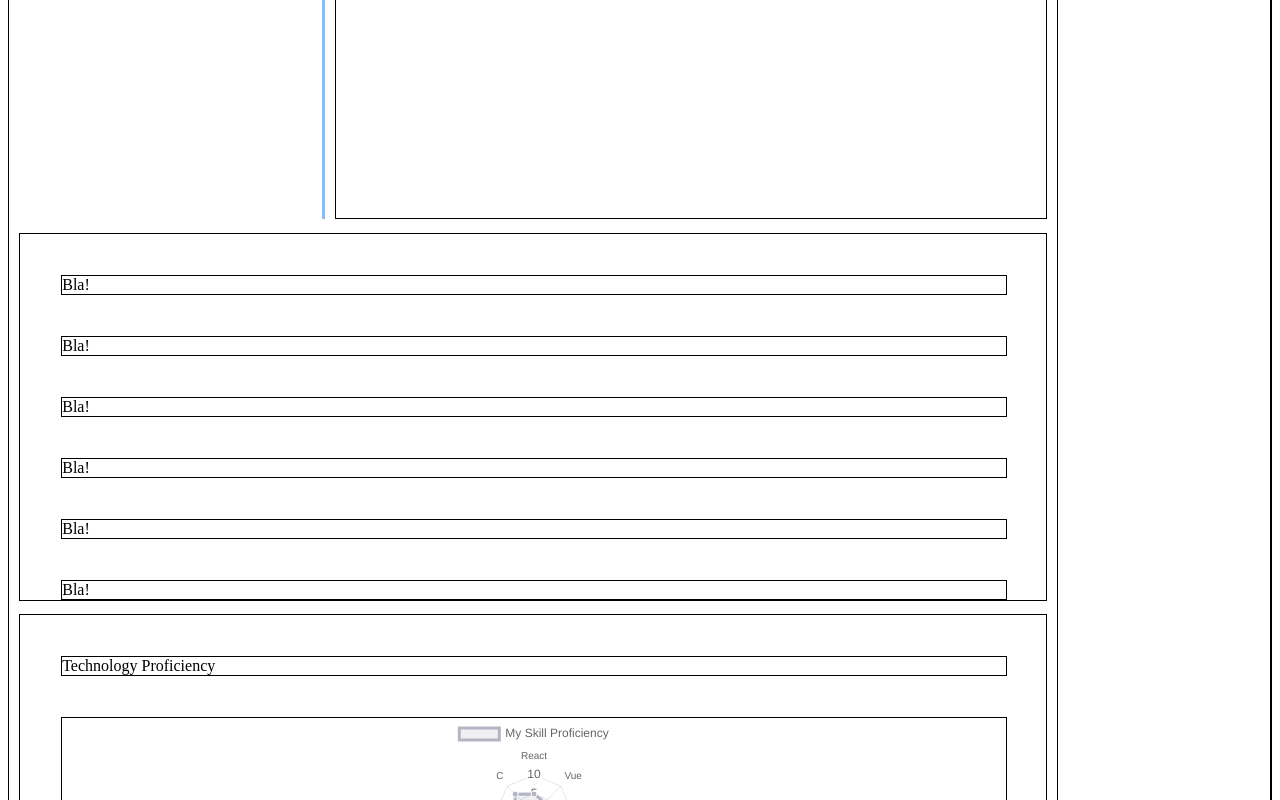
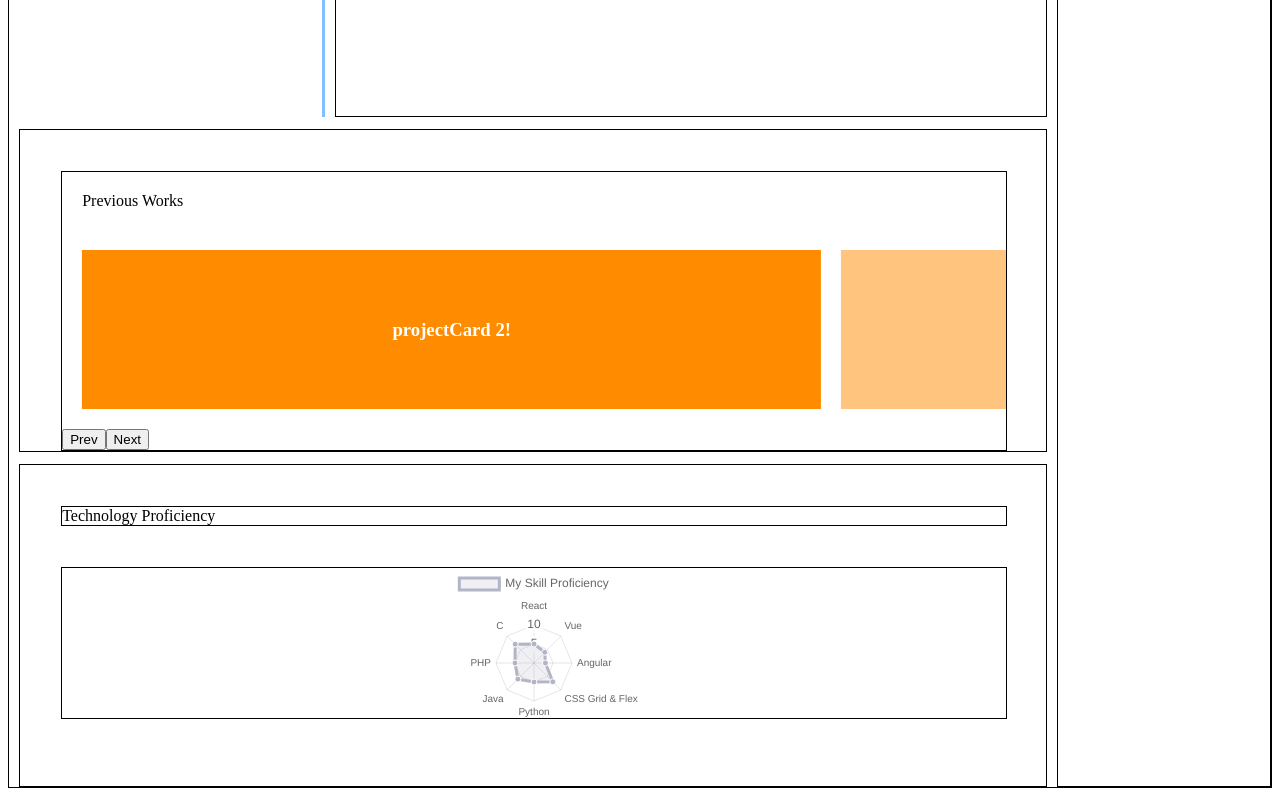
Before and after one commit to kaloyj/portfolio-gatsby, a Gatsby site: page / in a window 1280 px wide. Shown: the part 695-1495 px from the top of the page. Built offline with nearby package versions, Linux system fonts and the light colour scheme; Gatsby itself is replaced by a stand-in of ours.

Commit message:
added functioning carousel with template carousel from net

```diff
--- a/package.json
+++ b/package.json
@@ -16,11 +16,13 @@
     "gatsby-transformer-remark": "^2.2.5",
     "gatsby-transformer-sharp": "^2.1.13",
     "graphql": "^14.1.1",
+    "lodash": "^4.17.11",
     "prop-types": "^15.6.2",
     "react": "^16.7.0",
     "react-chartjs-2": "^2.7.4",
     "react-dom": "^16.7.0",
-    "react-helmet": "^5.2.0"
+    "react-helmet": "^5.2.0",
+    "styled-components": "^4.1.3"
   },
   "keywords": [
     "gatsby"
--- /dev/null
+++ b/src/components/Carousel/CarouselContainer.js
@@ -0,0 +1,23 @@
+import styled from "styled-components";
+const CarouselContainer = styled.div`
+  display: flex;
+  margin: 0 0 20px 20px;
+  transition: ${props => (props.sliding ? "none" : "transform 1s ease")};
+  transform: ${props => {
+    if (props.numSlides === 1) return "translateX(0%)";
+
+    if (props.numSlides === 2) {
+      if (!props.sliding && props.direction === "next")
+        return "translateX(calc(-80% + 30px))";
+      if (!props.sliding && props.direction === "prev") return "translateX(0%)";
+      if (props.direction === "prev") return "translateX(calc(-80% + 30px))";
+      return "translateX(0%)";
+    }
+
+    if (!props.sliding) return "translateX(calc(-80% - 20px))";
+    if (props.direction === "prev")
+      return "translateX(calc(2 * (-80% - 20px)))";
+    return "translateX(0%)";
+  }};
+`;
+export default CarouselContainer;
--- /dev/null
+++ b/src/components/Carousel/CarouselPage.js
@@ -0,0 +1,26 @@
+import React, { Component } from "react";
+import styled from "styled-components";
+
+import Carousel from "./DemoCarousel";
+
+const Item = styled.div`
+  background: darkorange;
+  text-align: center;
+  padding: 50px;
+  color: white;
+`;
+
+export default class CarouselPage extends Component {
+  render() {
+    return (
+      <div>
+        <Carousel title="Carousel">
+          {/* <Item>Item</Item>
+          <Item>Item</Item>
+          <Item>Item</Item>
+          <Item>Item</Item> */}
+        </Carousel>
+      </div>
+    );
+  }
+}
--- /dev/null
+++ b/src/components/Carousel/CarouselSlot.js
@@ -0,0 +1,14 @@
+import styled from "styled-components";
+const CarouselSlot = styled.div`
+  flex: 1 0 100%;
+  flex-basis: 80%;
+  margin-right: 20px;
+  order: ${props => props.order};
+  opacity: ${props => {
+    if (props.numSlides === 1) return 1;
+    if (props.numSlides === 2) return props.order === props.position ? 1 : 0.5;
+    return props.order === 1 ? 1 : 0.5;
+  }};
+  transition: opacity 1s ease;
+`;
+export default CarouselSlot;
--- /dev/null
+++ b/src/components/Carousel/DemoCarousel.js
@@ -0,0 +1,108 @@
+import React, { Children, cloneElement } from "react";
+import CarouselContainer from "./CarouselContainer";
+import Wrapper from "./Wrapper";
+import CarouselSlot from "./CarouselSlot";
+import Indicator from "./Indicator/Indicator";
+
+import styled from "styled-components";
+
+const TitleSection = styled.div`
+  margin: 20px;
+`;
+
+class DemoCarousel extends React.Component {
+  constructor(props) {
+    super(props);
+    this.state = {
+      position: 0,
+      direction: props.children.length === 2 ? "prev" : "next",
+      sliding: false
+    };
+  }
+
+  getOrder(itemIndex) {
+    const { position } = this.state;
+    const { children } = this.props;
+    const numItems = children.length;
+    if (numItems === 2) return itemIndex;
+    if (itemIndex - position < 0)
+      return numItems - Math.abs(itemIndex - position);
+    return itemIndex - position;
+  }
+
+  nextSlide = () => {
+    const { position } = this.state;
+    const { children } = this.props;
+    const numItems = children.length || 1;
+
+    if (numItems === 2 && position === 1) return;
+
+    this.doSliding("next", position === numItems - 1 ? 0 : position + 1);
+  };
+
+  prevSlide = () => {
+    const { position } = this.state;
+    const { children } = this.props;
+    const numItems = children.length || 1;
+
+    if (numItems === 2 && position === 0) return;
+
+    this.doSliding("prev", position === 0 ? numItems - 1 : position - 1);
+  };
+
+  doSliding = (direction, position) => {
+    this.setState({
+      sliding: true,
+      direction,
+      position
+    });
+    setTimeout(() => {
+      this.setState({
+        sliding: false
+      });
+    }, 50);
+  };
+
+  render() {
+    const { title, children } = this.props;
+    const childrenWithProps = Children.map(children, child =>
+      cloneElement(child, {
+        numSlides: children.length || 1
+      })
+    );
+
+    return (
+      <div>
+        <TitleSection>
+          <h2>{title}</h2>
+          <Indicator
+            length={childrenWithProps.length}
+            position={this.state.position}
+          />
+        </TitleSection>
+        <Wrapper>
+          <CarouselContainer
+            sliding={this.state.sliding}
+            direction={this.state.direction}
+            numSlides={childrenWithProps.length || 1}
+          >
+            {childrenWithProps.map((child, index) => (
+              <CarouselSlot
+                key={index}
+                order={this.getOrder(index)}
+                numSlides={childrenWithProps.length || 1}
+                position={this.state.position}
+              >
+                {child}
+              </CarouselSlot>
+            ))}
+          </CarouselContainer>
+        </Wrapper>
+        <button onClick={() => this.prevSlide()}>Prev</button>
+        <button onClick={() => this.nextSlide()}>Next</button>
+      </div>
+    );
+  }
+}
+
+export default DemoCarousel;
--- /dev/null
+++ b/src/components/Carousel/Indicator/Indicator.js
@@ -0,0 +1,31 @@
+import React, { Component } from "react";
+import styled from "styled-components";
+
+const Container = styled.div`
+  margin-bottom: 20px;
+  margin-top: -20px;
+`;
+
+const Pip = styled.span`
+  background: ${props => (props.isCurrent ? "darkorange" : "gainsboro")};
+  width: 60px;
+  height: 5px;
+  margin-right: 5px;
+  display: inline-block;
+  transition: background 0.5s ease;
+  cursor: pointer;
+`;
+
+class Indicator extends Component {
+  render() {
+    const { length, position } = this.props;
+    return (
+      <Container>
+        {Array.from({ length }, (pip, i) => (
+          <Pip key={i} isCurrent={i === position} />
+        ))}
+      </Container>
+    );
+  }
+}
+export default Indicator;
--- /dev/null
+++ b/src/components/Carousel/Wrapper.js
@@ -0,0 +1,6 @@
+import styled from "styled-components";
+const Wrapper = styled.div`
+  width: 100%;
+  overflow: hidden;
+`;
+export default Wrapper;
--- a/src/components/Grid/grid.js
+++ b/src/components/Grid/grid.js
@@ -5,6 +5,7 @@ import ContentColumn from "./content";
 import MenuColumn from "./menu";
 import ProjectsAndWorks from "./projectsAndWorks";
 import Proficiency from "./proficiency";
+import CarouselPage from "../Carousel/CarouselPage";
 
 const gridContainer = {
   display: "grid",
--- a/src/components/Grid/projectsAndWorks.js
+++ b/src/components/Grid/projectsAndWorks.js
@@ -1,4 +1,7 @@
 import React from "react";
+import ProjectCard from "../../templates/projectAndWorks/projectCard";
+import WorkCarousel from "../WorkCarousel";
+
 const worksParentStyle = {
   gridArea: "works",
   border: "1px solid black",
@@ -11,17 +14,21 @@ const col1 = {
   marginTop: "4%",
   marginLeft: "4%",
   flex: "0 0 92%",
-  border: "1px solid black"
+  border: "1px solid black",
+  display: "flex",
+  flexFlow: "row wrap"
 };
 
 const ProjectsAndWorks = () => (
   <div style={worksParentStyle}>
-    <div style={col1}>Bla!</div>
-    <div style={col1}>Bla!</div>
-    <div style={col1}>Bla!</div>
-    <div style={col1}>Bla!</div>
-    <div style={col1}>Bla!</div>
-    <div style={col1}>Bla!</div>
+    <div style={col1}>
+      <WorkCarousel>
+        <ProjectCard number="1" />
+        <ProjectCard number="2" />
+        <ProjectCard number="3" />
+        <ProjectCard number="4" />
+      </WorkCarousel>
+    </div>
   </div>
 );
 
--- /dev/null
+++ b/src/components/WorkCarousel/CarouselContainer.js
@@ -0,0 +1,13 @@
+import styled from "styled-components";
+const CarouselContainer = styled.div`
+  display: flex;
+  margin: 20px 0 20px 20px;
+  transition: ${props => (props.sliding ? "none" : "transform 1s ease")};
+  transform: ${props => {
+    if (!props.sliding) return "translateX(calc(-80% - 20px))";
+    if (props.direction === "prev")
+      return "translateX(calc(2 * (-80% - 20px)))";
+    return "translateX(0%)";
+  }};
+`;
+export default CarouselContainer;
--- /dev/null
+++ b/src/components/WorkCarousel/CarouselSlot.js
@@ -0,0 +1,9 @@
+import styled from "styled-components";
+const CarouselSlot = styled.div`
+  flex: 1 0 100%;
+  flex-basis: 80%;
+  margin-right: 20px;
+  order: ${props => props.order};
+  opacity: ${props => (props.order === 1 ? 1 : 0.5)};
+`;
+export default CarouselSlot;
--- /dev/null
+++ b/src/components/WorkCarousel/Wrapper.js
@@ -0,0 +1,6 @@
+import styled from "styled-components";
+const Wrapper = styled.div`
+  width: 100%;
+  overflow: hidden;
+`;
+export default Wrapper;
--- /dev/null
+++ b/src/components/WorkCarousel/index.js
@@ -0,0 +1,81 @@
+import React from "react";
+import Wrapper from "./Wrapper";
+import CarouselContainer from "./CarouselContainer";
+import CarouselSlot from "./CarouselSlot";
+import styled from "styled-components";
+
+const TitleSection = styled.div`
+  margin: 20px;
+`;
+
+class WorkCarousel extends React.Component {
+  constructor(props) {
+    super(props);
+    this.state = {
+      position: 0,
+      sliding: false,
+      direction: "next"
+    };
+  }
+
+  nextSlide = () => {
+    const { position } = this.state;
+    const { children } = this.props;
+    const numItems = children.length || 1;
+    this.slide("next", position === numItems - 1 ? 0 : position + 1);
+  };
+
+  prevSlide = () => {
+    const { position } = this.state;
+    const { children } = this.props;
+    const numItems = children.length || 1;
+    this.slide("prev", position === 0 ? numItems - 1 : position - 1);
+  };
+
+  slide = (direction, position) => {
+    this.setState({
+      sliding: true,
+      direction,
+      position
+    });
+    setTimeout(() => {
+      this.setState({
+        sliding: false
+      });
+    }, 50);
+  };
+
+  getOrder(itemIndex) {
+    const { position } = this.state;
+    const { children } = this.props;
+    const numItems = children.length;
+    if (itemIndex - position < 0)
+      return numItems - Math.abs(itemIndex - position);
+    return itemIndex - position;
+  }
+
+  render() {
+    const { children } = this.props;
+    const { sliding, position, direction } = this.state;
+    return (
+      <>
+        <TitleSection>Previous Works</TitleSection>
+        <Wrapper>
+          <CarouselContainer sliding={sliding} direction={direction}>
+            {children.map((child, index) => {
+              return (
+                <CarouselSlot key={index} order={this.getOrder(index)}>
+                  {child}
+                </CarouselSlot>
+              );
+            })}
+          </CarouselContainer>
+        </Wrapper>
+        <button onClick={() => this.prevSlide()}>Prev</button>
+        <button onClick={() => this.nextSlide()}>Next</button>
+      </>
+    );
+  }
+}
+
+export default WorkCarousel;
--- /dev/null
+++ b/src/templates/projectAndWorks/projectCard.js
@@ -0,0 +1,16 @@
+import React from "react";
+
+const parentProjectCardStyle = {
+  background: "darkorange",
+  textAlign: "center",
+  padding: "50px",
+  color: "white"
+};
+
+const projectCard = ({ number }) => (
+  <div style={parentProjectCardStyle}>
+    <h3>projectCard {number}!</h3>
+  </div>
+);
+
+export default projectCard;
```
Also changed, not shown: src/components/Carousel/CarouselItem.js (added, +17 -0 lines), src/pages/carouselpage.js (added, +20 -0 lines), 1 other file.
